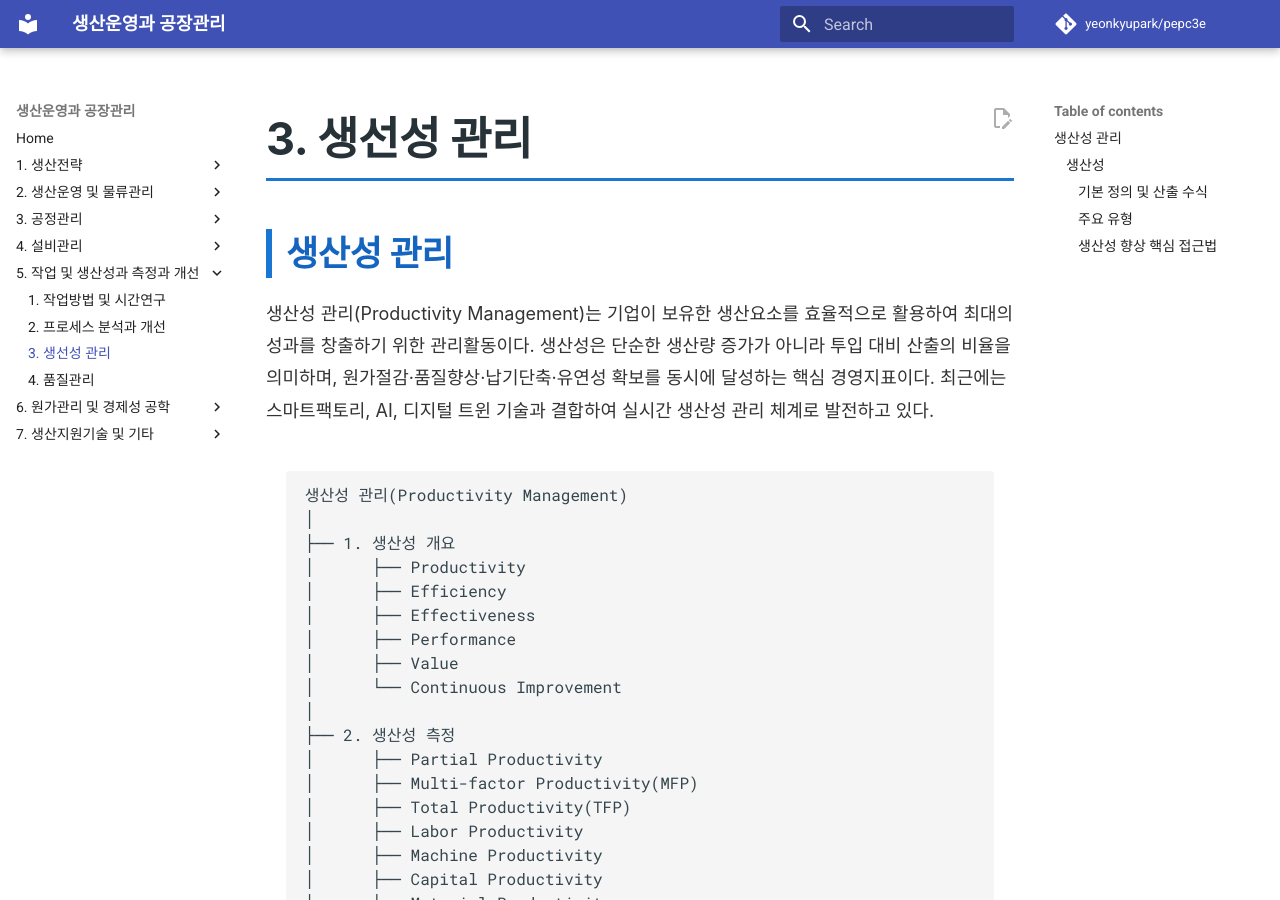
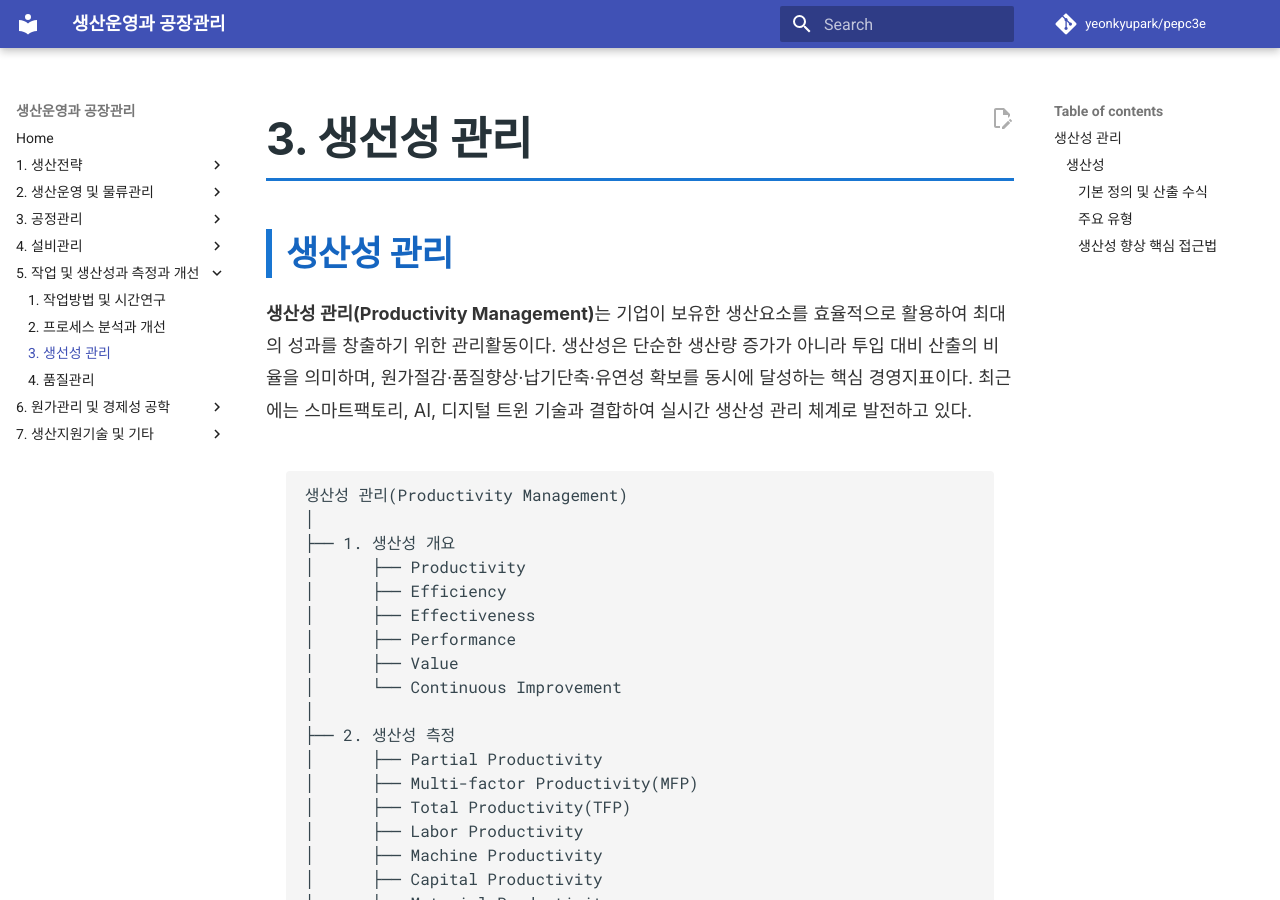
Before and after one commit to yeonkyupark/pepc3e, an MkDocs documentation site: the page built from docs/0503_productivity_management.md, in a window 1280 px wide and 900 px high. Built offline with MkDocs 1.6.1 and Material for MkDocs 9.7.7, drawn with Linux system fonts in a browser that asks for light colours; comment, search, counter and statistics services are not loaded; some of the changed text lies outside the part shown.

````diff
--- a/docs/0503_productivity_management.md
+++ b/docs/0503_productivity_management.md
@@ -1,6 +1,6 @@
 ## 생산성 관리
 
-생산성 관리(Productivity Management)는 기업이 보유한 생산요소를 효율적으로 활용하여 최대의 성과를 창출하기 위한 관리활동이다. 생산성은 단순한 생산량 증가가 아니라 투입 대비 산출의 비율을 의미하며, 원가절감·품질향상·납기단축·유연성 확보를 동시에 달성하는 핵심 경영지표이다. 최근에는 스마트팩토리, AI, 디지털 트윈 기술과 결합하여 실시간 생산성 관리 체계로 발전하고 있다.
+**생산성 관리(Productivity Management)**는 기업이 보유한 생산요소를 효율적으로 활용하여 최대의 성과를 창출하기 위한 관리활동이다. 생산성은 단순한 생산량 증가가 아니라 투입 대비 산출의 비율을 의미하며, 원가절감·품질향상·납기단축·유연성 확보를 동시에 달성하는 핵심 경영지표이다. 최근에는 스마트팩토리, AI, 디지털 트윈 기술과 결합하여 실시간 생산성 관리 체계로 발전하고 있다.
 
 ```text
 생산성 관리(Productivity Management)
@@ -73,7 +73,7 @@
 
 ### 생산성
 
-생산성(Productivity)은 투입된 자원(Input) 대비 산출된 결과물(Output)의 비율을 나타내는 지표로, 생산 과정의 효율성과 유효성을 측정하는 핵심 개념이다.
+**생산성(Productivity)**은 투입된 자원(Input) 대비 산출된 결과물(Output)의 비율을 나타내는 지표로, 생산 과정의 효율성과 유효성을 측정하는 핵심 개념이다.
 
 #### 기본 정의 및 산출 수식
 
@@ -90,38 +90,38 @@ $$생산성(\text{Productivity}) = \frac{\text{산출량}(\text{Output})}{\text{
 
 생산성은 측정에 고려하는 투입 요소의 범위에 따라 부분생산성, 다요소 생산성, 총요소 생산성으로 구분한다.
 
-1. 부분생산성(Partial Productivity)
+1. **부분생산성(Partial Productivity)**
 
     단일 생산요소 하나만을 투입량으로 산정하여 산출량과의 비율을 측정한다.
 
-    **노동 생산성(Labor Productivity)**
+    * 노동 생산성(Labor Productivity
 
-    가장 일반적으로 사용되는 지표로 투입된 노동력 대비 산출 성과를 측정한다.
+           가장 일반적으로 사용되는 지표로 투입된 노동력 대비 산출 성과를 측정한다.
 
-    * 산출 공식
+           * 산출 공식
 
-        $$\frac{\text{생산량(또는 부가가치)}}{\text{노동 투입량(인원수} \times \text{시간)}}$$
+               $$\frac{\text{생산량(또는 부가가치)}}{\text{노동 투입량(인원수} \times \text{시간)}}$$
 
 
-    * 주요 특징
-        작업자의 숙련도, 공정 개선 상태, 장비 지원 수준의 영향을 받음
+           * 주요 특징
+               작업자의 숙련도, 공정 개선 상태, 장비 지원 수준의 영향을 받음
 
-    **설비 생산성(Capital/Equipment Productivity)**
+    * 설비 생산성(Capital/Equipment Productivity
 
-    투입된 기계 설비나 자본 자산 대비 산출 성과를 측정한다.
+           투입된 기계 설비나 자본 자산 대비 산출 성과를 측정한다.
 
-    * 산출 공식
+           * 산출 공식
 
-        $$\frac{\text{생산량}}{\text{설비 가동 시간(또는 설비 자산액)}}$$
+               $$\frac{\text{생산량}}{\text{설비 가동 시간(또는 설비 자산액)}}$$
 
-    * 주요 특징
-        공정의 자동화 수준 및 설비종합효율(OEE) 분석에 활용
+           * 주요 특징
+               공정의 자동화 수준 및 설비종합효율(OEE) 분석에 활용
 
-    **기타 부분생산성**
+    * 기타 부분생산성
 
-    원자재 투입량 대비 산출량을 다루는 **자재생산성**과 에너지 소비량 대비 산출량을 다루는 **에너지 생산성** 등이 포함된다.
+           원자재 투입량 대비 산출량을 다루는 **자재생산성**과 에너지 소비량 대비 산출량을 다루는 **에너지 생산성** 등이 포함된다.
 
-2. 다요소 생산성(Multi-Factor Productivity, MFP)
+2. **다요소 생산성(Multi-Factor Productivity, MFP)**
 
     두 개 이상의 주요 생산요소를 동시에 조합하여 투입량으로 산정하고 효율성을 측정한다.
 
@@ -132,7 +132,7 @@ $$생산성(\text{Productivity}) = \frac{\text{산출량}(\text{Output})}{\text{
     * 주요 특징
         단일 요소 평가 시 발생하는 오류를 줄이고 복합적인 공정 투입 효율을 평가할 때 활용
 
-3. 총요소 생산성(Total Factor Productivity, TFP)
+3. **총요소 생산성(Total Factor Productivity, TFP)**
 
     노동, 자본, 원자재 등 가용 가능한 모든 투입 요소를 종합적으로 고려하여 생산성을 측정한다.
 
````
